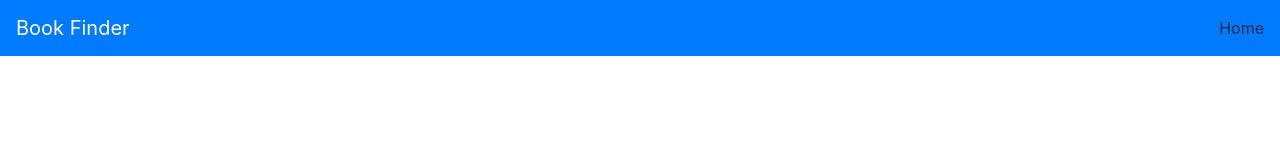
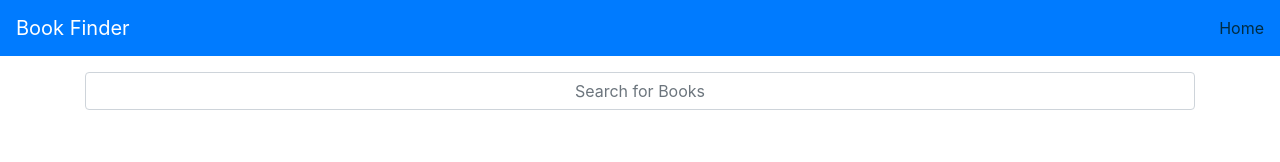
Before and after one commit to saifulislamniloy/book-finder, a React (Create React App) app: page / in a window 1280 px wide. Shown: the top 162 px of the page. Built offline with nearby package versions, Linux system fonts and the light colour scheme.

Commit message:
Searchbar Aligned Center

```diff
--- a/src/App.js
+++ b/src/App.js
@@ -2,6 +2,7 @@ import React from 'react';
 import {BrowserRouter} from 'react-router-dom';
 import AppRoute from "./router/AppRoute";
 import '../src/asset/css/bootstrap.min.css';
+import '../src/asset/css/custom.css';
 
 function App() {
   return (
--- /dev/null
+++ b/src/asset/css/custom.css
@@ -0,0 +1,3 @@
+.search-bar{
+    text-align:center;
+}
--- /dev/null
+++ b/src/components/Searchbar.js
@@ -0,0 +1,25 @@
+import React from "react";
+import { Fragment } from "react";
+import { Container, Form, Row, Col } from "react-bootstrap";
+
+const Searchbar = (props) => {
+  return (
+    <Fragment>
+      <Container>
+        <Row>
+          <Col>
+            <Form action="" onSubmit={props.handleSubmit}>
+              <Form.Control
+                className="search-bar"
+                type="text"
+                placeholder="Search for Books"
+                onChange={props.handleChange} />
+            </Form>
+          </Col>
+        </Row>
+      </Container>
+    </Fragment>
+  );
+};
+
+export default Searchbar;
--- a/src/pages/HomePage.js
+++ b/src/pages/HomePage.js
@@ -1,4 +1,5 @@
-import React, {Component, Fragment} from 'react';
+import React, { Component, Fragment } from 'react';
+import Searchbar from '../components/Searchbar';
 import TopNavigation from "../components/TopNavigation";
 
 
@@ -6,10 +7,20 @@ class HomePage extends Component {
     componentDidMount() {
         window.scrollTo(0, 0);
     }
+    handleSubmit = async (event) => {
+        event.preventDefault();
+        // await getMoviesByTerm(searchTerm, setMovies, currentPage, setTotalPages);
+    };
+
+    handleChange = (event) => {
+        // setSearchTerm(event.target.value);
+    };
     render() {
         return (
             <Fragment>
-                <TopNavigation/>
+                <TopNavigation />
+                <br /><br /><br />
+                <Searchbar handleChange={this.handleChange} handleSubmit={this.handleSubmit} />
             </Fragment>
         );
     }
```
